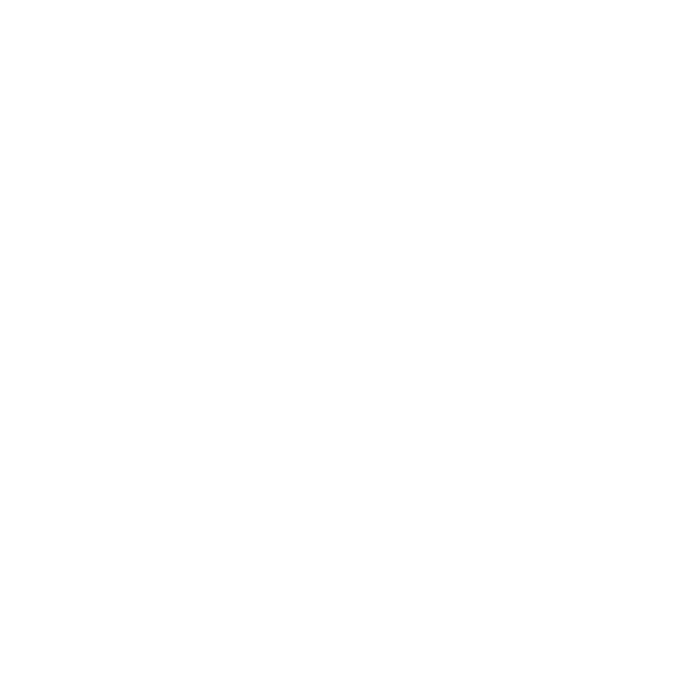
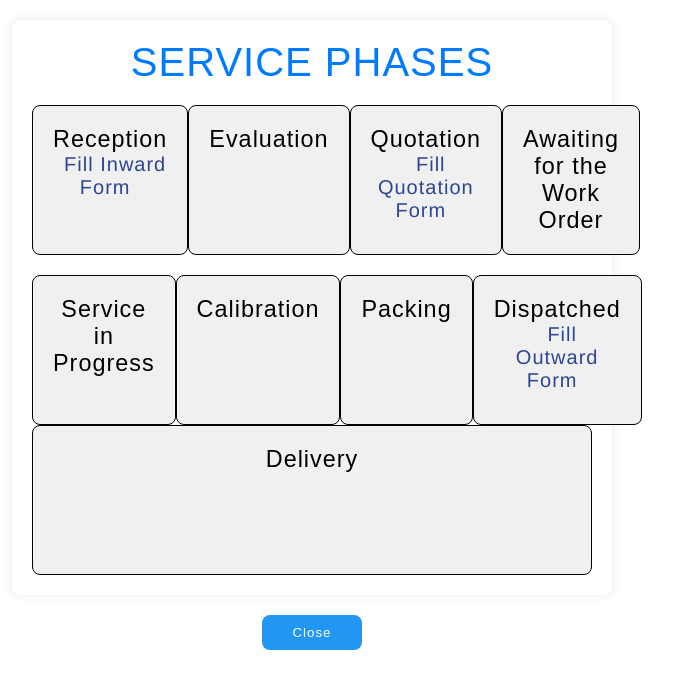
Before and after one commit to dhanush-dev01/quickcart, a React (Create React App) app in the folder frontend/: page /phases/1/1 in a window 1280 px wide. Before the commit this address had no page. Shown: the top 688 px of the page, without its empty margins (328-1001 px from the left). Built offline with nearby package versions, Linux system fonts and the light colour scheme.

Commit message:
getting products id

```diff
--- a/frontend/src/App.js
+++ b/frontend/src/App.js
@@ -35,7 +35,7 @@
           <Route path="/listcomponents/:customerId" element={<ProductsList />} />
           <Route path="/adminconsole" element={isLoggedIn ? <Adminconsole/> : <Navigate to="/" />} />
           <Route path="/home" element={isLoggedIn ? <Products/> : <Navigate to="/" />} />
-          <Route path="/phases" element={<Phases/>} />
+          <Route path="/phases/:customerId/:productId" element={<Phases/>} />
           <Route path="/inward" element={<InwardForm/>} />
           <Route path="/" element={isLoggedIn ? <Navigate to="/home" /> : <RoleSelection/>} />
           </Routes>
--- a/frontend/src/components/phases.js
+++ b/frontend/src/components/phases.js
@@ -1,7 +1,11 @@
-import React, { useState } from 'react';
+import React, { useState, useEffect } from "react";
+import { useParams } from "react-router-dom";
+import axios from "axios";
 import './phases.css';
 
 function Phases() {
+    const { customerId, productId } = useParams();
+
 
     return (
         <div>
--- a/frontend/src/components/productlist.js
+++ b/frontend/src/components/productlist.js
@@ -1,5 +1,5 @@
 import React, { useState, useEffect } from "react";
-import { useParams } from "react-router-dom";
+import { useParams,Link } from "react-router-dom";
 import axios from "axios";
 
 const Productlist = () => {
@@ -93,7 +93,9 @@
       <div className="card" key={p.product_id}>
         <img src={p.product_image_path} alt={p.products_name} />
         <div className="details">
-          <a href="/phases">status</a>
+        <Link to={`/phases/${customerId}/${p.product_id}`}>
+  status
+</Link>
           <button onClick={() => unassignProduct(p.product_id)}>Unassign</button>
         </div>
       </div>
```
